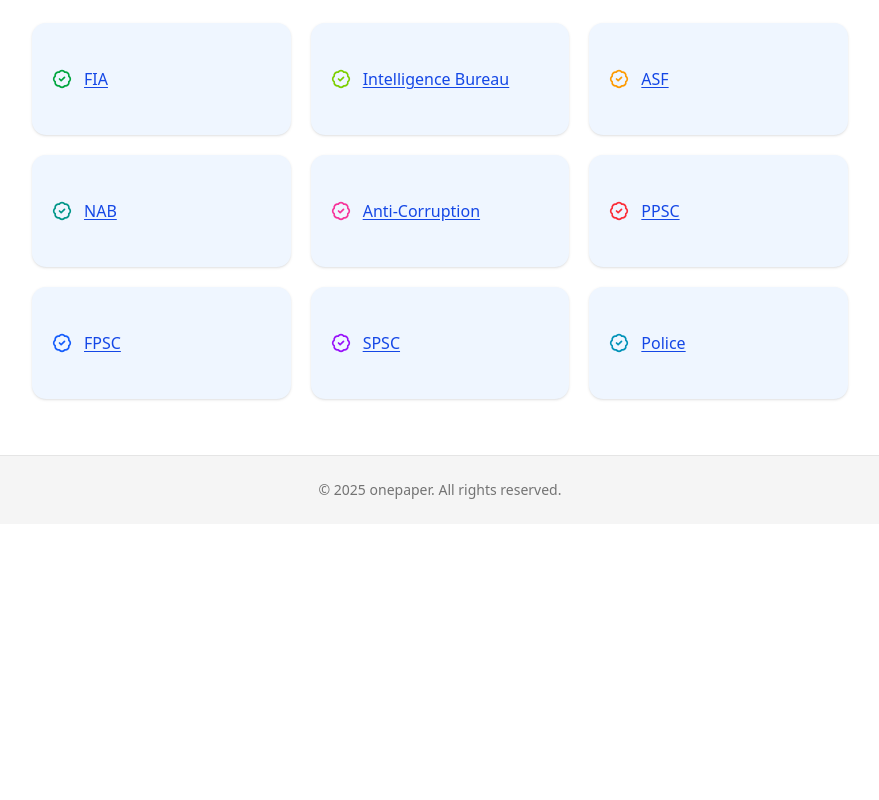
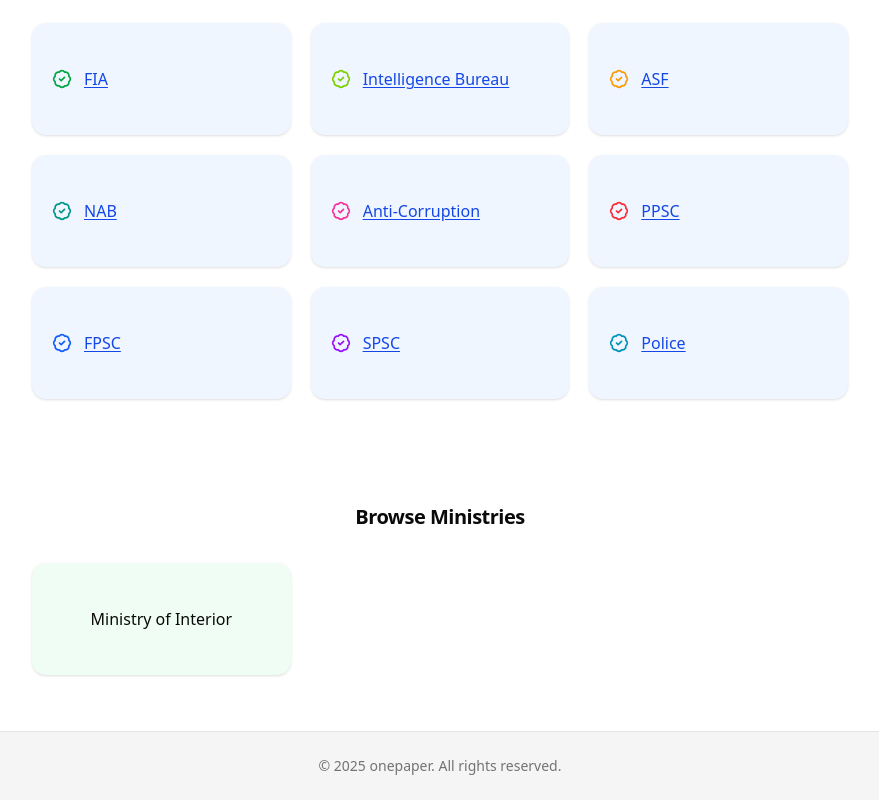
Before and after one commit to waqarkhan424/mcqs-app, a Next.js app: page / in a window 1280 px wide. Shown: the part 829-1629 px from the top of the page, without its empty margins (200-1079 px from the left). Before the commit the page ends 1353 px from the top, so only its background shows below. Built offline with nearby package versions, Linux system fonts and the light colour scheme.

Commit message:
final commit

```diff
--- /dev/null
+++ b/app/components/ministries-links.tsx
@@ -0,0 +1,30 @@
+"use client"
+import { useRouter } from "next/navigation"
+import { Card, CardContent } from "@/components/ui/card"
+import Typography from "@/components/ui/typography"
+import { ministries } from "@/lib/ministries"
+
+export default function MinistriesLinks() {
+    const router = useRouter()
+    return (
+        <div className="px-4 py-8 max-w-5xl mx-auto">
+            <Typography variant="h2" className="mb-6 text-center">
+                Browse Ministries
+            </Typography>
+            <div className="grid grid-cols-1 sm:grid-cols-2 md:grid-cols-3 gap-5">
+                {ministries.map((m) => (
+                    <Card
+                        key={m.slug}
+                        onClick={() => router.push(`/ministries/${m.slug}`)}
+                        className="cursor-pointer bg-green-50 transition rounded-xl border-none shadow-sm"
+
+                    >
+                        <CardContent className="p-5 text-center font-medium">
+                            {m.name}
+                        </CardContent>
+                    </Card>
+                ))}
+            </div>
+        </div>
+    )
+}
--- /dev/null
+++ b/app/ministries/[slug]/[department]/page.tsx
@@ -0,0 +1,41 @@
+import { ministries } from "@/lib/ministries"
+import { notFound } from "next/navigation"
+import Typography from "@/components/ui/typography"
+
+
+
+
+
+export default async function DepartmentPage({ params }: { params: { slug: string, department: string } }) {
+    const { slug, department } = await params
+
+    const ministry = ministries.find((m) => m.slug === slug)
+    const dept = ministry?.departments.find((d) => d.slug === department)
+
+
+    if (!ministry || !dept) return notFound()
+
+    return (
+        <div className="px-4 pt-12 max-w-4xl mx-auto">
+            <Typography variant="h2">{dept.name}</Typography>
+            <table className="w-full mt-6 table-auto border-collapse">
+                <thead>
+                    <tr className="bg-muted">
+                        <th className="border px-2 py-1">BPS</th>
+                        <th className="border px-2 py-1">Post Title</th>
+                        <th className="border px-2 py-1">Entry / Promotion</th>
+                    </tr>
+                </thead>
+                <tbody>
+                    {dept.posts.map((p, i) => (
+                        <tr key={i} className={i % 2 === 0 ? "" : "bg-muted/20"}>
+                            <td className="border px-2 py-1">{p.bps}</td>
+                            <td className="border px-2 py-1">{p.title}</td>
+                            <td className="border px-2 py-1">{p.entry}</td>
+                        </tr>
+                    ))}
+                </tbody>
+            </table>
+        </div>
+    )
+}
--- /dev/null
+++ b/app/ministries/[slug]/page.tsx
@@ -0,0 +1,41 @@
+import { ministries } from "@/lib/ministries"
+import { notFound } from "next/navigation"
+import { Card, CardContent } from "@/components/ui/card"
+import Typography from "@/components/ui/typography"
+import Link from "next/link"
+
+
+
+export default async function MinistryPage({ params }: { params: { slug: string } }) {
+    const { slug } = await params
+
+    const ministry = ministries.find((m) => m.slug === slug)
+
+    if (!ministry) return notFound()
+
+    return (
+        <div className="px-4 pt-12 max-w-5xl mx-auto space-y-6">
+            <Typography variant="h2">{ministry.name}</Typography>
+            <div className="grid grid-cols-1 sm:grid-cols-2 gap-5">
+
+                {ministry.departments.map((d) => (
+                    <Link
+                        key={d.slug}
+                        href={`/ministries/${slug}/${d.slug}`}
+                        passHref
+                    >
+                        <Card className="cursor-pointer">
+                            <CardContent>
+                                <Typography variant="h3">{d.name}</Typography>
+                                <Typography className="text-sm text-muted-foreground">
+                                    {d.type}
+                                </Typography>
+                            </CardContent>
+                        </Card>
+                    </Link>
+                ))}
+
+            </div>
+        </div>
+    )
+}
--- a/app/page.tsx
+++ b/app/page.tsx
@@ -1,6 +1,7 @@
 import McqsUploader from "./components/mcqs-uploader";
 import CategoryLinks from "./components/category-links";
 import Typography from "@/components/ui/typography";
+import MinistriesLinks from "./components/ministries-links";
 
 
 export default function Home() {
@@ -19,6 +20,9 @@ export default function Home() {
 
       <CategoryLinks />
 
+      <MinistriesLinks />
+
+
       {/* <McqsUploader /> */}
 
     </div>
--- /dev/null
+++ b/lib/ministries.ts
@@ -0,0 +1,39 @@
+
+export type Post = {
+    bps: string
+    title: string
+    entry: string
+}
+
+export type Department = {
+    name: string
+    type: string
+    slug: string
+    posts: Post[]
+}
+
+export type Ministry = {
+    name: string
+    slug: string
+    departments: Department[]
+}
+
+export const ministries: Ministry[] = [
+    {
+        name: "Ministry of Interior",
+        slug: "interior",
+        departments: [
+            {
+                name: "Federal Investigation Agency (FIA)",
+                type: "Department",
+                slug: "federal-investigation-agency",
+                posts: [
+                    { bps: "01–04", title: "Naib Qasid, Sweeper, …", entry: "Entry level (Support Staff)" },
+                    { bps: "05", title: "Dispatch Rider, Constable Driver", entry: "Entry level" },
+
+                ]
+            },
+
+        ]
+    },
+]
```
